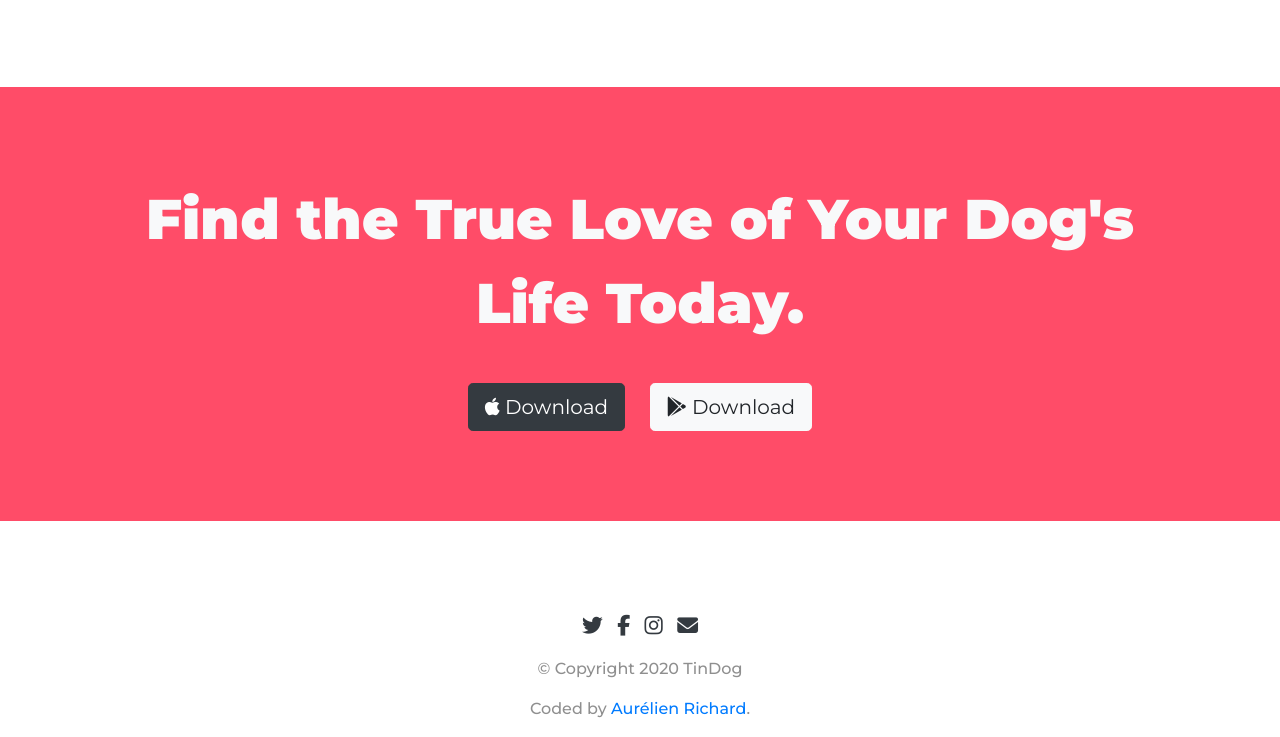
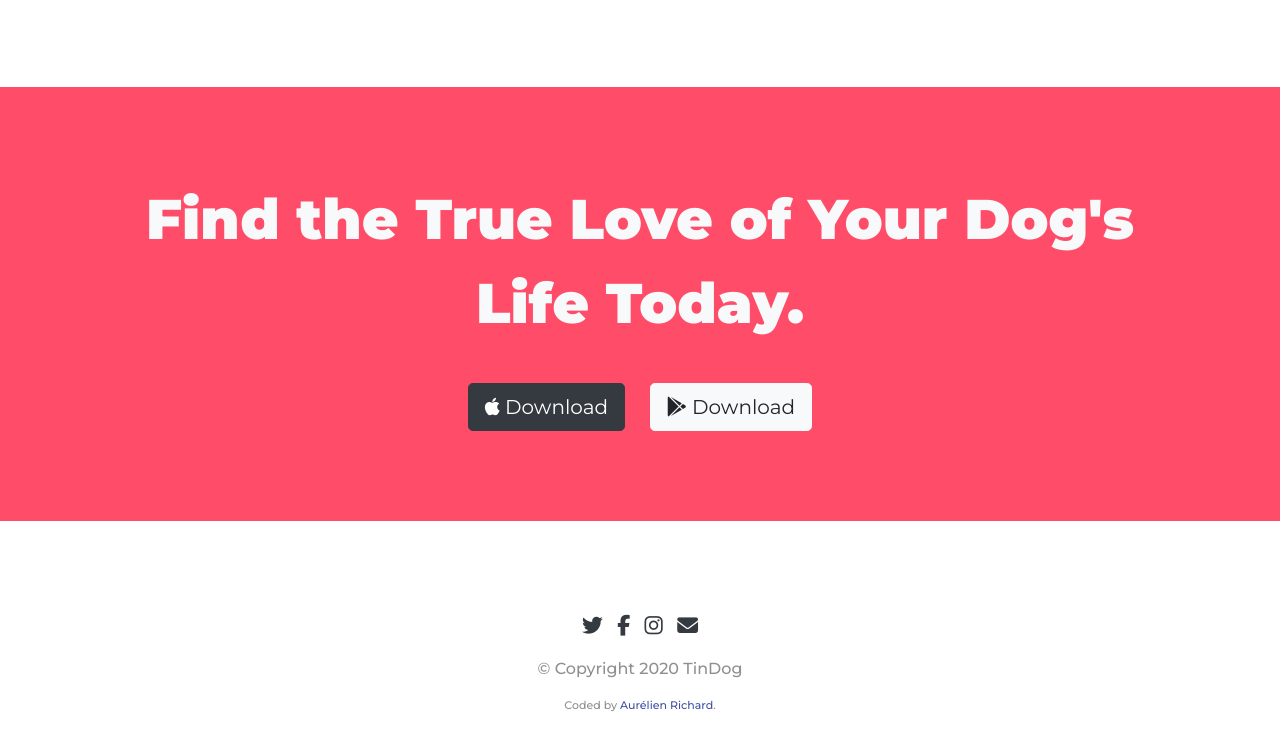
Before and after one commit to a-richard/tindog-start-master, a plain HTML site: page index.html in a window 1280 px wide. Shown: the part 2570-3307 px from the top of the page. Drawn offline with nearby package versions, Linux system fonts and the light colour scheme.

Commit message:
Updated styles.css and index.html

```diff
--- a/css/styles.css
+++ b/css/styles.css
@@ -202,3 +202,13 @@ p {
 .social-icon {
   margin: 0 0.5% 2%;
 }
+
+/* Attribution */
+
+.attribution {
+  font-size: 0.688rem;
+}
+
+.attribution a {
+  color: hsl(228, 45%, 44%);
+}
```
